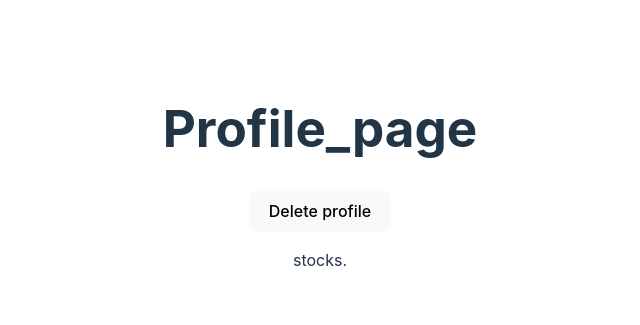
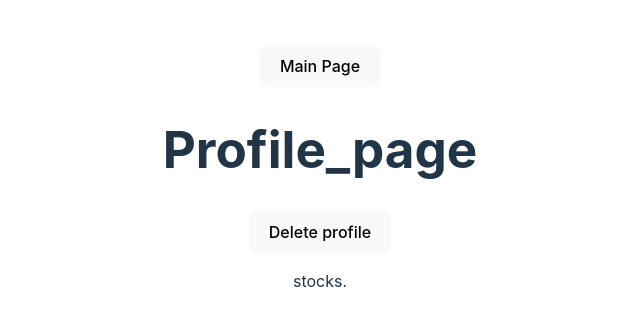
Before and after one commit to HypeTrade307/HypeTrade, a React (Vite) app in the folder HypeTrade307/: page /Profile in a window 1280 px wide. Shown: the part 223-548 px from the top of the page, without its empty margins (320-960 px from the left). Built offline with nearby package versions, Linux system fonts and the light colour scheme.

Commit message:
added a main page button function and added it to pagenotfound and profiles

```diff
--- /dev/null
+++ b/HypeTrade307/src/pages/Home_page_button.tsx
@@ -0,0 +1,13 @@
+
+function Home_page_button(){
+    return (
+        <div>
+            <button onClick={() => window.location.href = "./"}>
+                Main Page
+            </button>
+        </div>
+    );
+}
+
+
+export default Home_page_button
--- a/HypeTrade307/src/pages/Page_Not_found.tsx
+++ b/HypeTrade307/src/pages/Page_Not_found.tsx
@@ -1,10 +1,11 @@
-
+import Home_page_button from "./Home_page_button.tsx";
 
 function Page_Not_found(){
   return (
     <div>
       <h1>PageNotfound</h1>
       <p>pray.</p>
+      <Home_page_button />
     </div>
   );
 }
--- a/HypeTrade307/src/pages/Profile_Page.tsx
+++ b/HypeTrade307/src/pages/Profile_Page.tsx
@@ -1,8 +1,10 @@
 import Example from "./delete_button.tsx";
+import Home_page_button from "./Home_page_button.tsx";
 
 function Profile_page(){
     return (
         <div>
+            <Home_page_button />
             <h1>Profile_page</h1>
             <Example />
             <p>stocks.</p>
--- a/HypeTrade307/src/pages/delete_button.tsx
+++ b/HypeTrade307/src/pages/delete_button.tsx
@@ -1,6 +1,7 @@
 import { useState } from 'react';
 import Button from 'react-bootstrap/Button';
 import Modal from 'react-bootstrap/Modal';
+import '../index.css'
 
 function Example() {
   const [show, setShow] = useState(false);
@@ -24,7 +25,7 @@ function Example() {
           </Modal.Header>
           <Modal.Body></Modal.Body>
           <Modal.Footer>
-            <Button variant="secondary" onClick={() => {handleClose(); buttonOpen()}}>
+            <Button variant="secondary" onClick={() => {handleClose(); buttonOpen(); window.location.href = "./login"}}>
               Cancel
             </Button>
             <Button variant="primary" onClick={() => {handleClose(); buttonOpen()}}>
--- a/HypeTrade307/src/pages/router.tsx
+++ b/HypeTrade307/src/pages/router.tsx
@@ -3,6 +3,7 @@ import { BrowserRouter as Router, Routes, Route } from "react-router-dom";
 import Page_Not_found from "./Page_Not_found.tsx";
 import Main_page from "./Main_page.tsx";
 import Profile_page from "./Profile_Page.tsx";
+import LoginForm from "./LoginForm.tsx";
 
 const Links: React.FC = () => {
     return (
@@ -10,6 +11,7 @@ const Links: React.FC = () => {
             <Routes>
                 <Route path="" element={<Main_page />} />
                 <Route path="/Profile" element={<Profile_page />} />
+                <Route path="/login" element={<LoginForm />} />
                 <Route path="*" element={<Page_Not_found />} />
             </Routes>
         </Router>
```
